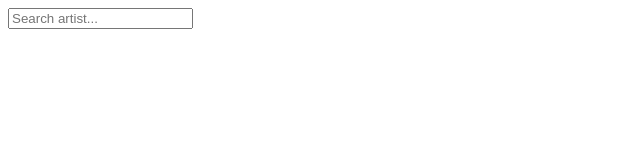
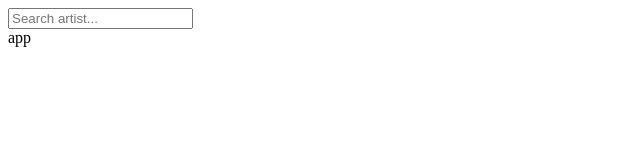
Before and after one commit to TalArbatov/bizzabo, a React app: page / in a window 1280 px wide. Shown: the top 160 px of the page, without its empty margins (0-640 px from the left). Built offline with nearby package versions, Linux system fonts and the light colour scheme.

Commit message:
implemented first api request to fetch artist

```diff
--- a/src/App.js
+++ b/src/App.js
@@ -1,5 +1,5 @@
 import React from 'react';
-import Search from './components/Search/Search';
+import Search from './components/Artist/Search';
 
 const App = () => {
   return (
--- /dev/null
+++ b/src/components/Artist/Info.js
@@ -0,0 +1,23 @@
+import React, { useState, useEffect } from 'react';
+import axios from 'axios';
+import config from '../../config';
+import { getArtist } from '../../utils';
+
+const Info = ({
+  artistName
+}) => {
+  const [artist, setArtist] = useState({});
+
+  useEffect(() => {
+    artistName !== '' && axios.get(getArtist(artistName), { params: { app_id: '123' } }).then(res => {
+      console.log(res.data);
+    })
+  }, [artistName])
+  return (
+    <div>
+      app
+    </div>
+  )
+};
+
+export default Info;
--- /dev/null
+++ b/src/components/Artist/Search.js
@@ -0,0 +1,14 @@
+import React, { useState } from 'react';
+import Info from './Info';
+
+const Search = () => {
+  const [artistName, setArtistName] = useState('');
+  return (
+    <div>
+      <input type="text" value={ artistName } placeholder="Search artist..." onChange={ e => setArtistName(e.target.value) }/>
+      <Info artistName={ artistName }/>
+    </div>
+  )
+};
+
+export default Search;
--- a/src/components/Search/Search.js
+++ /dev/null
@@ -1,12 +0,0 @@
-import React, { useState } from 'react';
-
-const Search = () => {
-  const [artist, setArtist] = useState('');
-  return (
-    <div>
-      <input type="text" value={ artist } placeholder="Search artist..." onChange={ e => setArtist(e.target.value) }/>
-    </div>
-  )
-};
-
-export default Search;
--- a/src/config.js
+++ b/src/config.js
@@ -1,5 +1,5 @@
 const config = {
-  api: 'https://rest.bandsintown.com/'
+  api: 'https://rest.bandsintown.com'
 };
 
 export default config;
--- /dev/null
+++ b/src/utils.js
@@ -0,0 +1,3 @@
+import config from './config';
+
+export const getArtist = artist => `${config.api}/artists/${artist}`;
--- a/webpack.config.js
+++ b/webpack.config.js
@@ -23,7 +23,7 @@ module.exports = {
   devServer: {
     historyApiFallback: true,
     contentBase: './',
-    hot: true
+    hot: true,
   },
   plugins: [
     htmlPlugin
```
